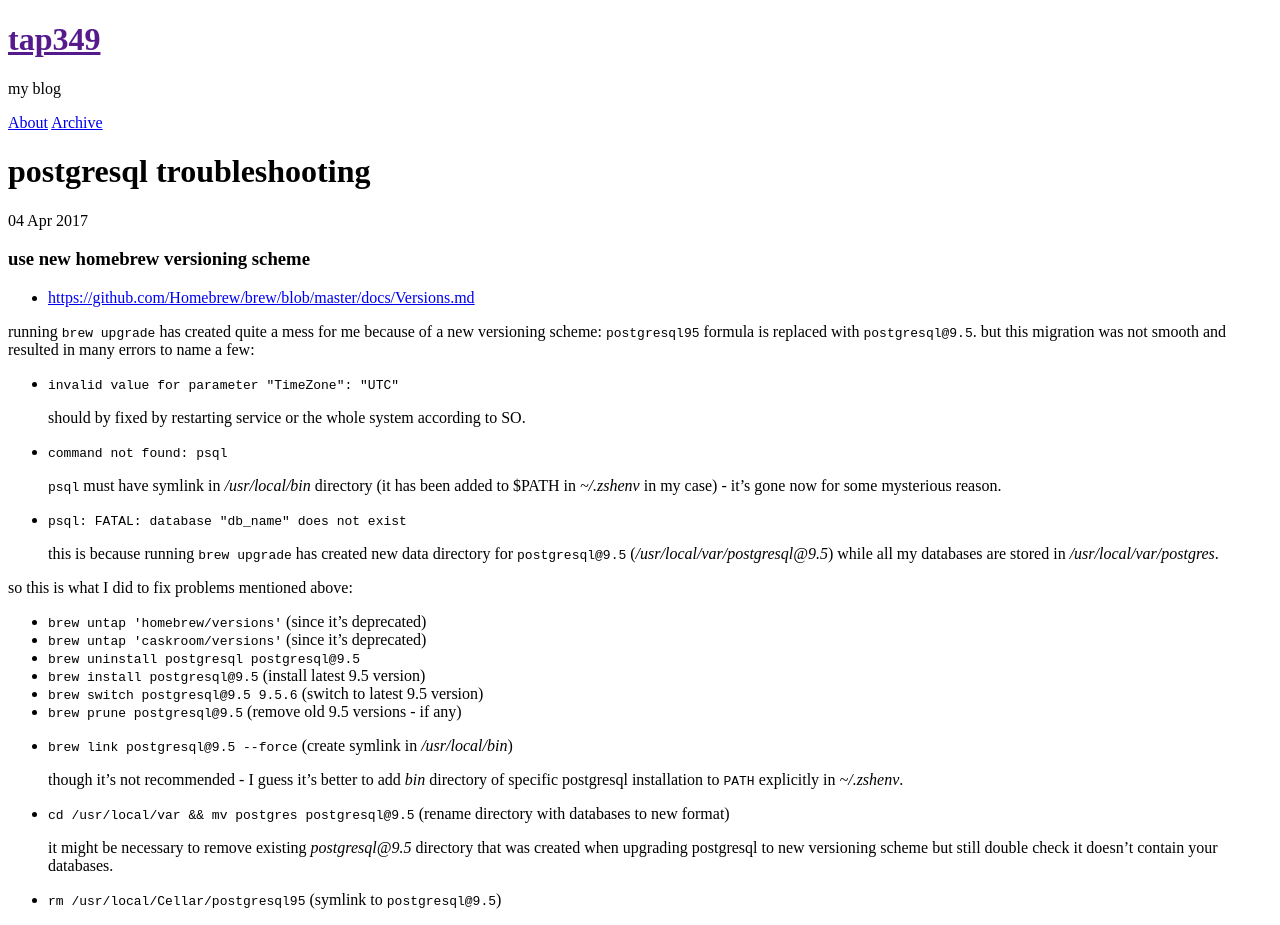
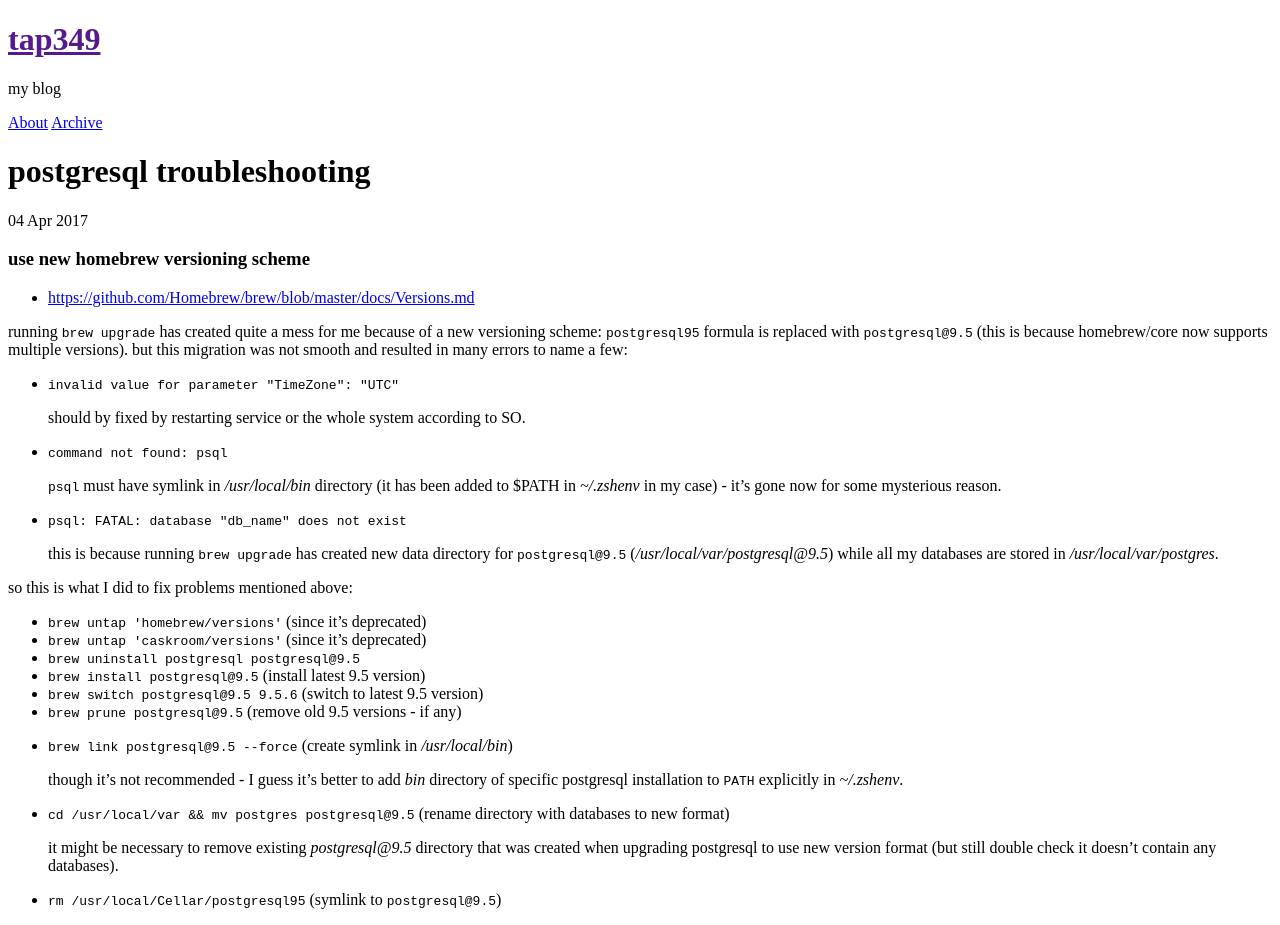
Before and after one commit to tap349/tap349.github.io, a Jekyll site: the page built from _posts/2017-04-04-postgresql-troubleshooting.md, in a window 1280 px wide. Built offline with Jekyll 4.4.1, drawn with Linux system fonts in a browser that asks for light colours.

Commit message:
update 2017-04-04_16:58:42

```diff
--- a/_posts/2017-04-04-postgresql-troubleshooting.md
+++ b/_posts/2017-04-04-postgresql-troubleshooting.md
@@ -13,7 +13,8 @@ categories: [postgresql]
 - <https://github.com/Homebrew/brew/blob/master/docs/Versions.md>
 
 running `brew upgrade` has created quite a mess for me because of a new
-versioning scheme: `postgresql95` formula is replaced with `postgresql@9.5`.
+versioning scheme: `postgresql95` formula is replaced with `postgresql@9.5`
+(this is because homebrew/core now supports multiple versions).
 but this migration was not smooth and resulted in many errors to name a few:
 
 - `invalid value for parameter "TimeZone": "UTC"`
@@ -49,7 +50,7 @@ so this is what I did to fix problems mentioned above:
   (rename directory with databases to new format)
 
   it might be necessary to remove existing _postgresql@9.5_ directory
-  that was created when upgrading postgresql to new versioning scheme
-  but still double check it doesn't contain your databases.
+  that was created when upgrading postgresql to use new version format
+  (but still double check it doesn't contain any databases).
 
 - `rm /usr/local/Cellar/postgresql95` (symlink to `postgresql@9.5`)
```
